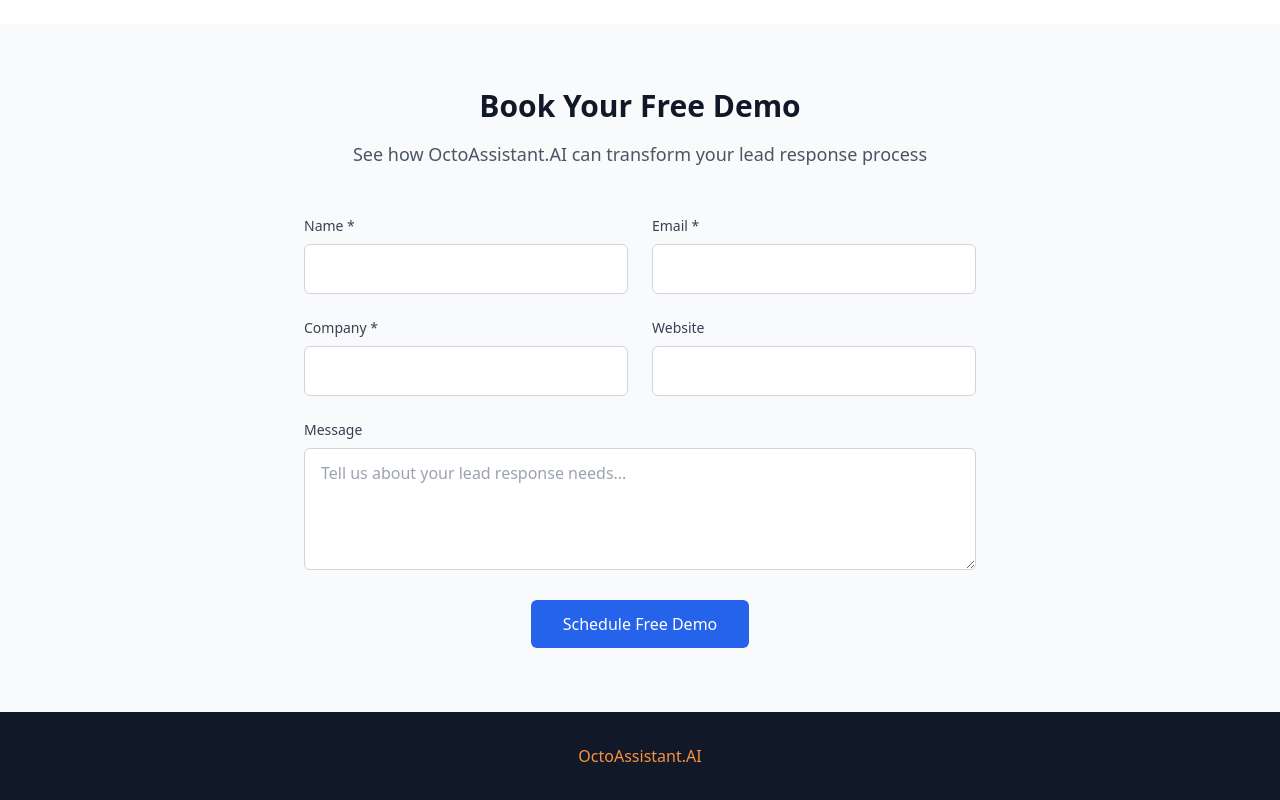
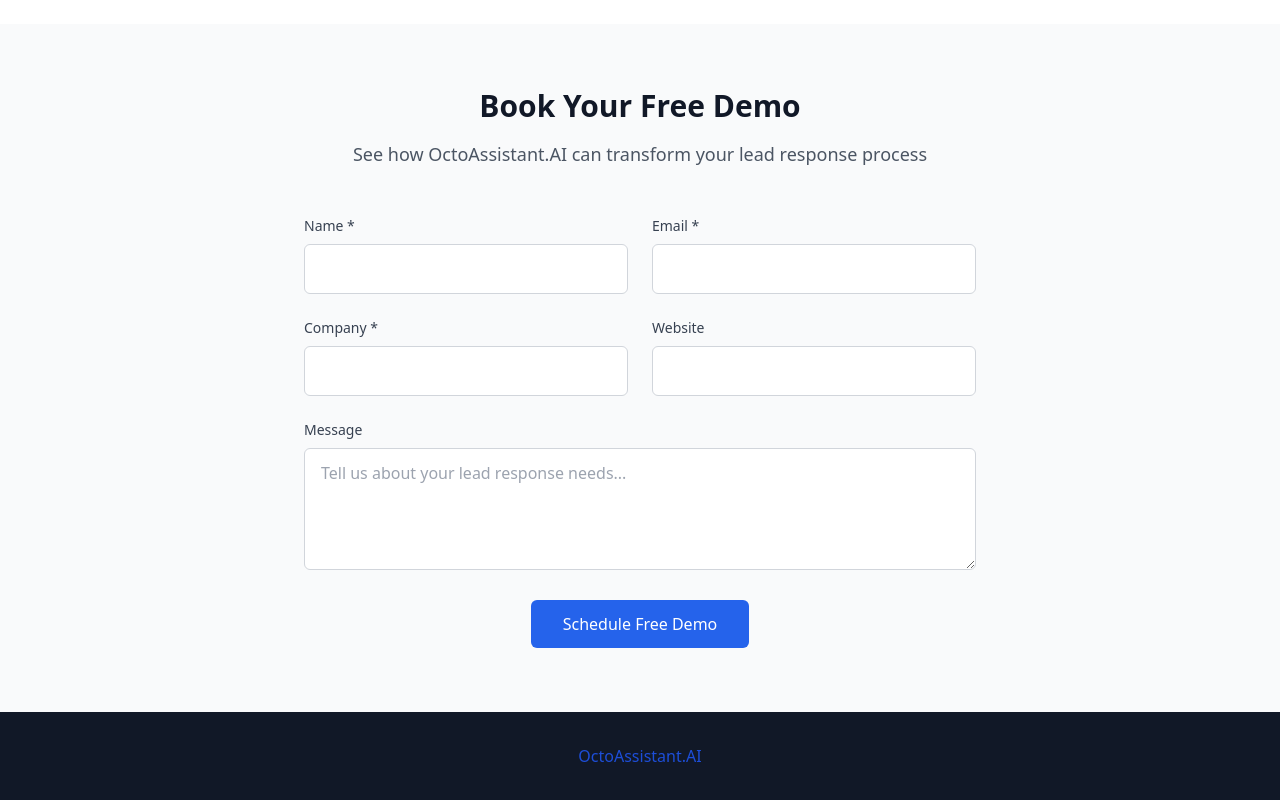
Before and after one commit to blueprintit-ai/octoassistant, a website: page index.html in a window 1280 px wide. Shown: the part 4389-5189 px from the top of the page. Drawn offline with nearby package versions, Linux system fonts and the light colour scheme.

Commit message:
Update index.html

```diff
--- a/index.html
+++ b/index.html
@@ -547,7 +547,7 @@
         <!-- Footer -->
         <footer class="bg-gray-900 text-white py-8">
             <div class="max-w-7xl mx-auto px-4 sm:px-6 lg:px-8 text-center">
-                <p><a href="#" class="text-orange-400 hover:text-blue-700">OctoAssistant.AI</a></p>
+                <p><a href="#" class="text-blue-700 hover:text-blue-700">OctoAssistant.AI</a></p>
             </div>
         </footer>
     </div>
```
